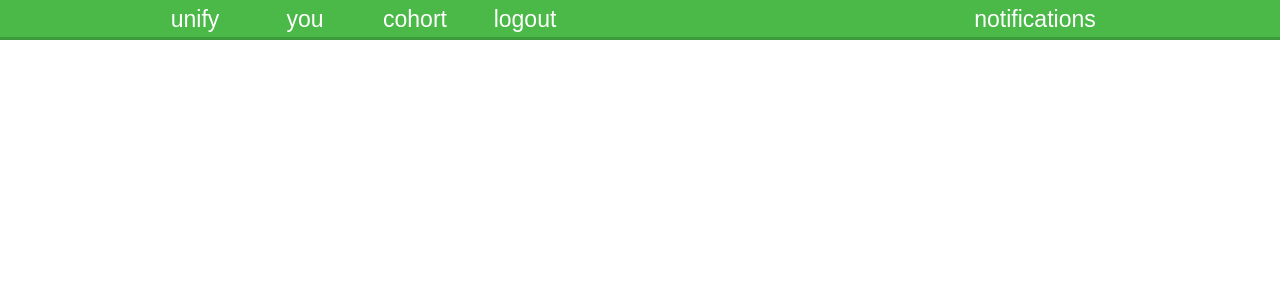
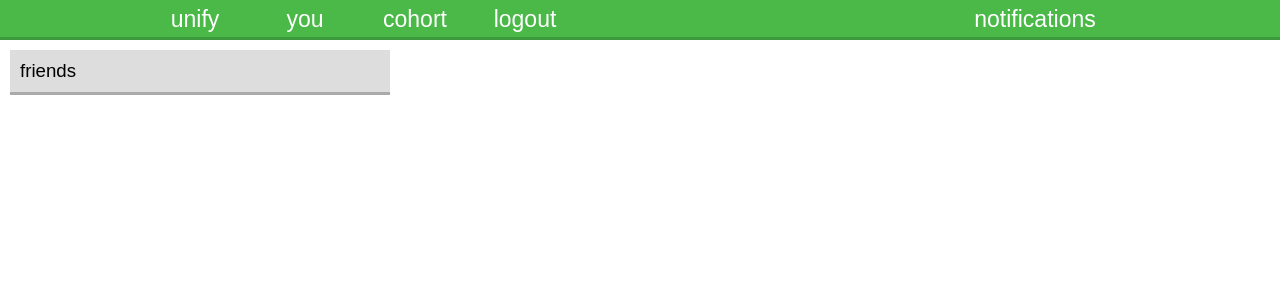
Before and after one commit to lukebarnard1/unify, a PHP site: page /chat.php in a window 1280 px wide. Shown: the top 300 px of the page. Run offline with PHP 8.4, Linux system fonts and the light colour scheme; the visitor is signed in with stand-in values (Sample User, id 1); data comes from the database, SQL or seed files in the repository; data that the repository does not hold is empty.

Commit message:
Fixed non-responsive layout on pages other than index.php. Nav bar now changes on every page and every page can have a mobile stylesheet.

```diff
--- a/chat.js
+++ b/chat.js
@@ -11,6 +11,7 @@ var conversations = {};
 
 var view_chat_msg = new Template("../view/chat_msg.html");
 var view_conversation = new Template("../view/conversation.html");
+var view_friend_select = new Template("../view/friend_select.html");
 
 var global_latest_pulled = 0;
 
@@ -39,6 +40,9 @@ function Conversation(conversation) {
 	v = $("#conversations");
 	v.append(convo_html);
 
+	this.convo_div = $("#conversation"+user_id);
+	var convo_div = this.convo_div;
+
 	var messages_loaded = function (messages, user_id_d, timed_pull) {
 		console.log("messages_loaded for " + user_id);
 
@@ -61,7 +65,6 @@ function Conversation(conversation) {
 		}
 
 		//Append the rendering of new messages
-		convo_div = $("#conversation" + user_id);
 		convo_div.append(view_chat_msg.render( modifier_messages(messages) ));
 
 		if (pulled_so_far != latest_pulled) {
@@ -93,8 +96,11 @@ function Conversation(conversation) {
 				latest_seen_by_u2: latest_seen_by_u2
 			}
 		}).done(function (data) {
+			// console.log("Got back this data: " );
+			// console.log(data);
 			//A timed pull results in a sound being played, otherwise no sound is played
 			if (typeof data[user_id] !== "undefined") {
+				console.log("messages loaded...");
 				messages_loaded(data[user_id].messages, user_id, timed_pull);
 			}
 		});
@@ -138,10 +144,18 @@ function scroll_all() {
 function initial_load(data) {
 	console.log("initial_load");
 	conversations = data;
+
+	conversations_exist = false;
+
 	for (key in conversations) {
+		conversations_exist = true;
 		conversations[key] = new Conversation(conversations[key]);
 	}
-	// scroll_all();
+
+	// if (!conversations_exist) {
+		id("friend_selector").style.display = "block";
+		ajax_request(id("friends"), true, view_friend_select, modifier_relay, "script/user/friends.php");
+	// }
 }
 
 function timed_load() {
@@ -170,28 +184,40 @@ function load_conversations() {
 		}
 	}).done(function (data) {
 		//A timed pull results in a sound being played, otherwise no sound is played
-		initial_load(data, false);
+		initial_load(data);
 	});
-
-	//As for only getting the neccessary messages, this is more difficult as each
-	// conversation will have to maintain "latest_pulled" and "latest_seen_by_u2"
 }
 
 /**
  * Add a conversation with someone to the conversations box.
  */
-function add_conversation(conversation) {
+function add_conversation(user_id) {
+	if (conversations[user_id])return;
 
+	$.ajax({
+		url: "script/chat_msg/get.php",
+		type: "POST",
+		dataType: "json",
+		data: {
+			user_id: user_id,
+			latest_pulled: -1,
+			latest_seen_by_u2: -1
+		}
+	}).done(function (data) {
+		new_convo = new Conversation(data[user_id]);
+		new_convo.load_messages(false);
+		conversations[user_id] = new_convo;
+	  	new_convo.convo_div.parent().parent().prependTo(new_convo.convo_div.parent().parent().parent());
+	});
 }
 
 /**
  * Display a dialogue of the users friends allowing them to
  * select one of them, whose id is then returned.
  */
-function select_friend() {
-	return 45;
+function select_friend(user_id) {
+	add_conversation(user_id);
 }
-
 
 function send_message(event, user_id) {
 	event.preventDefault();
@@ -200,7 +226,6 @@ function send_message(event, user_id) {
 	event.target.innerHTML = "";
 	fd = new FormData();
 	fd.append("user_id",user_id);
-
 }
 
 window.addEventListener("load",load_conversations);
--- a/chat.php
+++ b/chat.php
@@ -3,6 +3,7 @@
 	include_once "script/view/chat_box_json.php";
 ?>
 	<link rel="stylesheet" href="style/chat.css"/>
+	<link rel="stylesheet" href="style/chat_mobile.css" media="only screen and (max-width: 700px)"/>
 	<script type="text/javascript">
 		<?php
 			include "chat.js";
@@ -13,6 +14,10 @@
 		<source src="sound/msg1.mp3" preload="auto">
 	</audio>
 	<div id="main">
+		<div id="friend_selector">
+			<div id="friends">
+			<h1>friends</h1></div>
+		</div>
 		<table id="conversations_table">
 			<tr id="conversations">
 			</tr>
--- a/header.php
+++ b/header.php
@@ -32,6 +32,7 @@
 	<meta http-equiv="content-type" content="text/html; charset=utf-8"/>
 	<meta name="viewport" content="width=device-width, initial-scale=1"/>
 	<link rel="stylesheet" href="style/header.css"/>
+	<link rel="stylesheet" href="style/header_mobile.css" media="only screen and (max-width: 700px)"/>
 	<title>Unify - Bringing students together</title>
 
 	<script type="text/javascript" src="jquery.js"></script>
--- a/script/chat_msg/get.php
+++ b/script/chat_msg/get.php
@@ -48,6 +48,18 @@
 
 	$conversations = array();
 
+	//When a request for a specific user is made, include conversation info
+	// even if there aren't any messages.
+	if ($user_id != "-1") {
+		$user2 = DataObject::select_one($dao,"user",array("user_name"),array("user_id"=>$user_id));
+
+		$conversation = new stdClass();
+		$conversation->messages = array();
+		$conversation->user_name = $user2->user_name;
+		$conversation->user_id = $user_id;
+		$conversations[$user_id] = $conversation;
+	}
+
 	foreach ($messages as $message) {
 		$dao->myquery("UPDATE chat_msg SET msg_seen=1 WHERE msg_id=\"$message->msg_id\" AND user_id2=\"$user->user_id\";");
 		// var_dump($message->user_id2);echo " ";var_dump($user->user_id);
--- a/style/chat.css
+++ b/style/chat.css
@@ -12,9 +12,9 @@
 
 table#conversations_table {
 	height:100%;
-	margin-left:auto;
-	margin-right:auto;
+	margin-left:400px;
 	overflow-y:hidden;
+	position:absolute;
 }
 
 #new_conversation {
@@ -59,11 +59,11 @@ table#conversations_table {
 
 .chat_msg_container {
 	position:absolute;
+	padding-bottom:1px;
 	bottom:0px;
 	left:0px;
 	z-index: 1;
 	width:100%;
-	max-height:100%;
 	vertical-align: bottom;
 	overflow:auto;
 }
@@ -85,3 +85,29 @@ table#conversations_table {
 	font-style: italic;
 	color:#CCCCCC;
 }
+
+#friend_selector {
+	display:none;
+	float:left;
+}
+
+#friends {
+	margin-top: 50px;
+	margin-left:auto;
+	margin-right:auto;
+	padding:10px;
+	margin-left:10px;
+	background-color: #ddd;
+	width:360px;
+	border-bottom: 3px solid #aaa;
+}
+
+#friends > h1 {
+
+}
+
+.small_display_picture {
+	width:15%;
+	margin-right: 1px;
+	margin-bottom: 1px;
+}
--- /dev/null
+++ b/style/header_mobile.css
@@ -0,0 +1,19 @@
+.nav_bar > .inner > .nav_button {
+	font-size:12px;
+	min-width:30px;
+}
+
+.nav_bar > .inner > .nav_button.notif {
+	width:100px;
+}
+
+.nav_bar > .inner > .nav_button.notif {
+	width:100px;
+}
+
+.notification h2{
+	font-size:10px;
+}
+.notification p{
+	font-size:10px;
+}
--- /dev/null
+++ b/view/friend_select.html
@@ -0,0 +1,3 @@
+<a href="javascript:;" onclick="javascript:select_friend({user_id})">
+	<img class="small_display_picture" src="../profile_pictures/{user_picture}" alt="{user_name}" title="{user_name}">
+</a>
```
Also changed, not shown: style/index_mobile.css (+0 -19 lines), style/chat_mobile.css (added).
